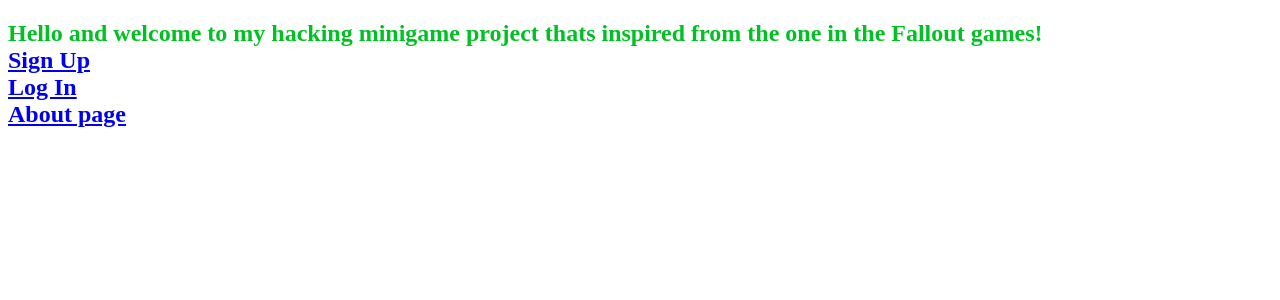
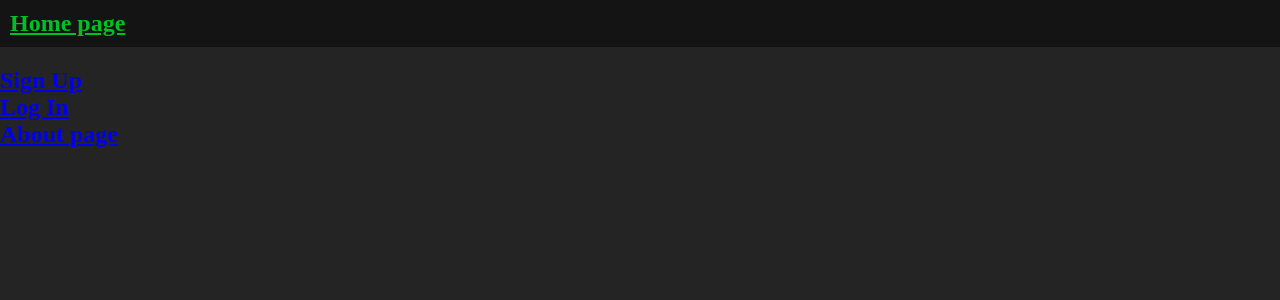
Before and after one commit to Learningstuff98/hacking-minigame, a React (Vite) app: page / in a window 1280 px wide. Shown: the top 300 px of the page. Built offline with nearby package versions, Linux system fonts and the light colour scheme.

Commit message:
Added a header

```diff
--- a/src/App.css
+++ b/src/App.css
@@ -1,3 +1,8 @@
+body {
+  background-color: rgb(36, 36, 36);
+  margin: 0px;
+}
+
 .green {
   color: #00C122;
 }
--- a/src/main.jsx
+++ b/src/main.jsx
@@ -7,6 +7,7 @@ import ErrorPage from './routes/error-page';
 import AboutPage from './routes/about';
 import SignUp from './routes/sign-up';
 import LogIn from './routes/log-in';
+import Header from './misc/header';
 
 function Main() {
   const [user, setUser] = useState(null);
@@ -15,33 +16,45 @@ function Main() {
   const router = createBrowserRouter([
     {
       path: "/",
-      element: <Root
+      element: <div>
+        <Header/>
+        <Root
           loggedInUser={loggedInUser}
           setLoggedInUser={setLoggedInUser}
-      />,
+        />
+      </div>,
       errorElement: <ErrorPage/>
     },
     {
       path: '/about',
-      element: <AboutPage/>,
+      element: <div>
+        <Header/>
+        <AboutPage/>
+      </div>,
       errorElement: <ErrorPage/>
     },
     {
       path: "/sign-up",
-      element: <SignUp
+      element: <div>
+        <Header/>
+        <SignUp
           setUser={setUser}
           setLoggedInUser={setLoggedInUser}
           loggedInUser={loggedInUser}
-      />,
+        />
+      </div>,
       errorElement: <ErrorPage/>
     },
     {
       path: "/log-in",
-      element: <LogIn
+      element: <div>
+        <Header/>
+        <LogIn
           user={user}
           loggedInUser={loggedInUser}
           setLoggedInUser={setLoggedInUser}
-      />,
+        />
+      </div>,
       errorElement: <ErrorPage/>
     }
   ]);
--- /dev/null
+++ b/src/misc/header.css
@@ -0,0 +1,9 @@
+.header-background-color {
+  background-color: rgb(20, 20, 20);
+}
+
+.header {
+  max-width: 100%;
+  margin-top: 0;
+  padding: 10px;
+}
--- /dev/null
+++ b/src/misc/header.jsx
@@ -0,0 +1,10 @@
+import './header.css';
+import { Link } from 'react-router-dom';
+
+function Header() {
+  return <h2 className="header header-background-color">
+    <Link className="green" to={'/'}>Home page</Link>
+  </h2>
+}
+
+export default Header;
--- a/src/routes/about.jsx
+++ b/src/routes/about.jsx
@@ -2,7 +2,8 @@ import { Link } from 'react-router-dom';
 
 function AboutPage() {
   return <h2 className="green">
-    This is the about page. Horay
+    Hello and welcome to my hacking minigame project thats inspired from the
+    one in the Fallout games!
     <div><Link to={'/'}>Home page</Link></div>
   </h2>
 }
--- a/src/routes/root.jsx
+++ b/src/routes/root.jsx
@@ -4,8 +4,6 @@ function Root(props) {
   if(props.loggedInUser) {
     return <div className="green">
       <h2>
-        Hello {props.loggedInUser.username} and welcome to my hacking minigame project thats inspired from the
-        one in the Fallout games!
         <div onClick={() => props.setLoggedInUser(null)}>Log out</div>
         <div><Link to={'about'}>About page</Link></div>
       </h2>
@@ -13,8 +11,6 @@ function Root(props) {
   } else {
     return <div className="green">
       <h2>
-        Hello and welcome to my hacking minigame project thats inspired from the
-        one in the Fallout games!
         <div><Link to={'sign-up'}>Sign Up</Link></div>
         <div><Link to={'log-in'}>Log In</Link></div>
         <div><Link to={'about'}>About page</Link></div>
```
Lines whose indentation alone changed are shown as unchanged.
